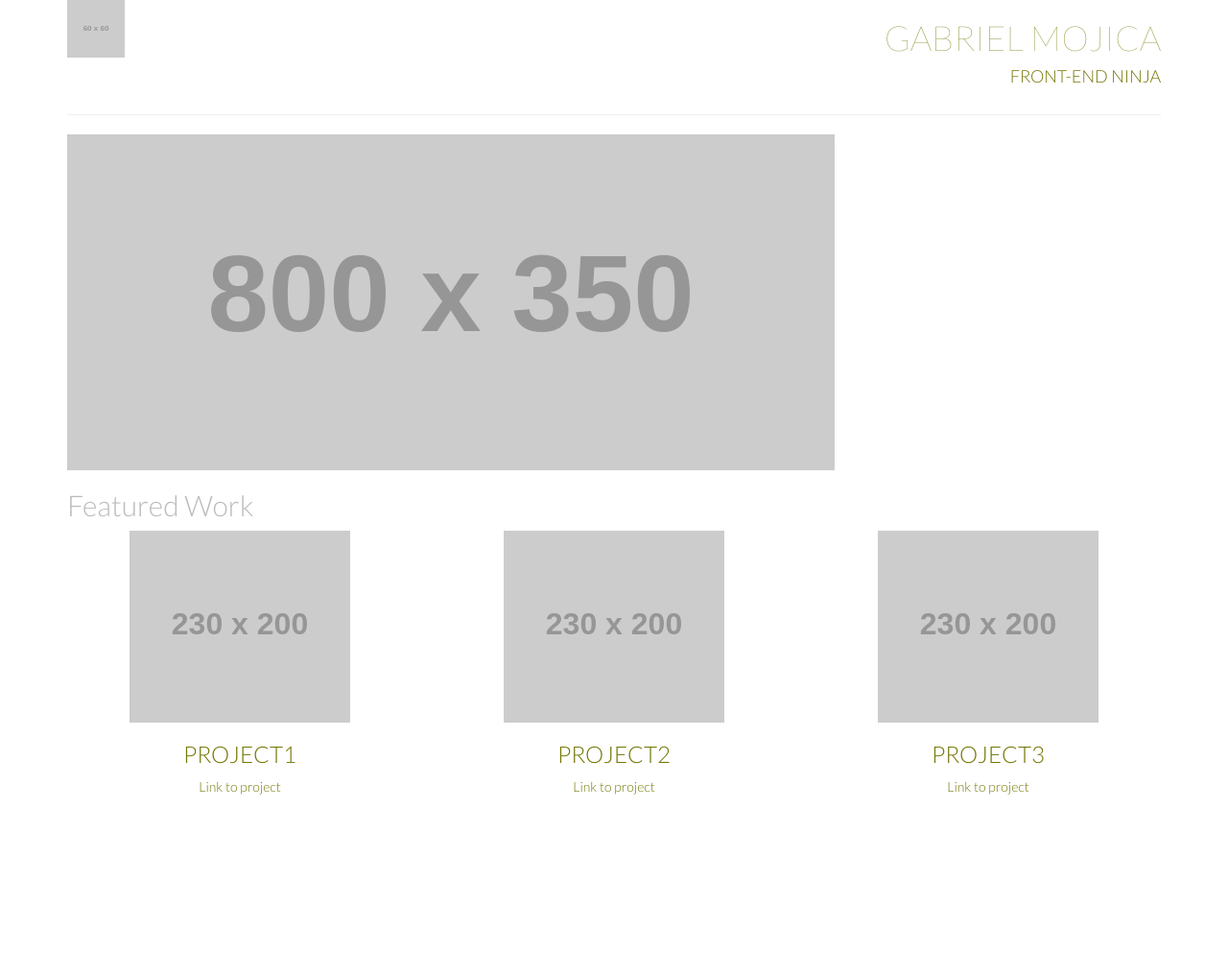
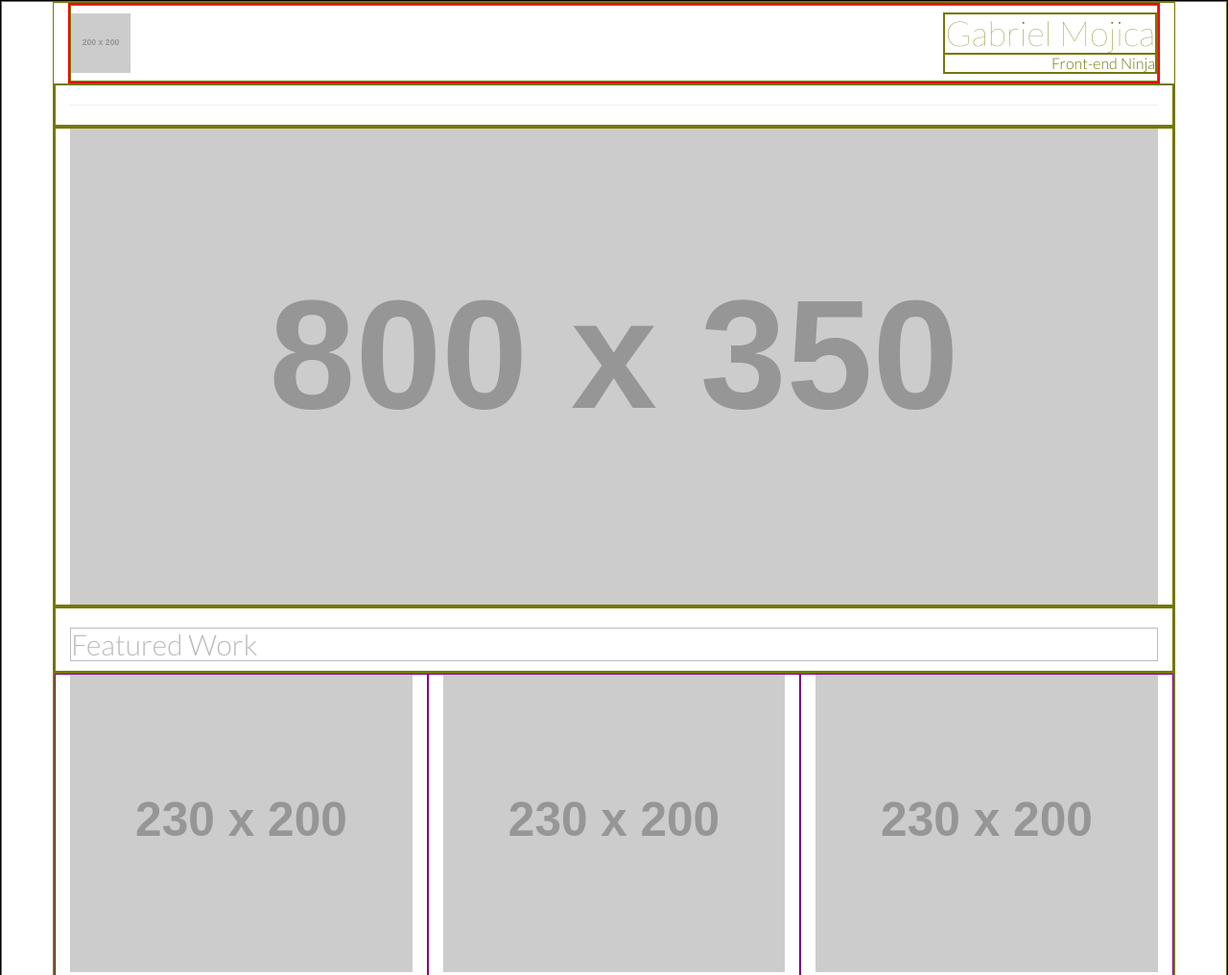
Before and after one commit to gabriel2761/Udacity-Front-End-Project-1, a plain HTML site: page index.html in a window 1280 px wide. Shown: the top 1016 px of the page at 96% size. Before the commit the page ends 840 px from the top, so only its background shows below. Drawn offline with nearby package versions, Linux system fonts and the light colour scheme; placeholder pictures from the web are drawn by us.

Commit message:
change header to flexbox

```diff
--- a/css/main.css
+++ b/css/main.css
@@ -1,3 +1,5 @@
+
+* { border: 1px solid; }
 
 body {
   font-family: sans-serif;
@@ -5,8 +7,6 @@ body {
   color: #747704;
   font-weight: 300;
 }
-
-/* Heading */
 
 .text-muted {
   color: #bcbbbb;
@@ -16,20 +16,70 @@ body {
   font-weight: 100;
 }
 
-
-
-
-/* Small devices (tablets, 768px and up) */
-@media (min-width: @screen-sm-min) {
-
+.fill-column {
+  height: auto;
+  width: 100%;
 }
 
-/* Medium devices (desktops, 992px and up) */
-@media (min-width: @screen-md-min) {
+/* Heading */
 
+header {
+  border: red 2px solid;
 }
 
-/* Large devices (large desktops, 1200px and up) */
-@media (min-width: @screen-lg-min) {
+.header-content {
+  height: 80px;
+  display: flex;
+  justify-content: space-between;
+  align-items: center;
+  text-align: right;
+}
 
+.logo {
+  margin: 10px 0;
+  height: 80%;
+  width: auto;
 }
+
+.header-content h1 {
+  font-size: 36px;
+  margin: 0;
+}
+
+.header-content h4 {
+  font-size: 16px;
+  margin: 0;
+}
+
+/* Main content */
+
+.project {
+  color: red;
+  width: 50%;
+}
+
+/* Small devices (tablets) */
+@media (min-width: 768px) {
+  .header-content h1 {
+
+  }
+
+  .project {
+    color: blue;
+  }
+}
+
+/* Medium devices (desktops) */
+@media (min-width: 992px) {
+  .project {
+    color: green;
+    width: 33.33%;
+  }
+}
+
+/* Large devices (large desktops) */
+@media (min-width: 1200px) {
+  .project {
+    color: purple;
+  }
+}
--- a/index.html
+++ b/index.html
@@ -13,15 +13,14 @@
 
 <body>
   <main class="container">
-    <header class="row">
-      <div class="col-md-6 col-sm-6 col-xs-6">
-        <img class="" src="https://placehold.it/60x60" alt="udacity logo">
+    <header>
+      <div class="header-content">
+        <img class="logo" src="https://placehold.it/200x200" alt="udacity logo">
+        <div class="header-title">
+          <h1 class="text-thin">Gabriel Mojica</h1>
+          <h4>Front-end Ninja</h4>
+        </div>
       </div>
-      <div class="col-md-6 col-sm-6 col-xs-6 text-right text-uppercase">
-        <h1 class="text-thin">Gabriel Mojica</h1>
-        <h4>Front-end Ninja</h4>
-      </div>
-
     </header>
 
     <div class="row">
@@ -32,7 +31,7 @@
 
     <div class="row">
       <div class="col-sm-12">
-        <img class="img-responsive" src="http://placehold.it/800x350" alt="main image" />
+        <img class="fill-column" src="http://placehold.it/800x350" alt="main image" />
       </div>
     </div>
 
@@ -43,21 +42,21 @@
     </div>
 
     <div class="row text-center">
-      <section class="col-sm-4">
-        <img src="http://placehold.it/230x200" alt="project1 image" />
-        <h3 class="img-responsive text-uppercase">Project1</h3>
+      <section class="project col-xs-6 col-sm-4">
+        <img class="fill-column img-responsive text-uppercase" src="http://placehold.it/230x200" alt="project1 image" />
+        <h3>Project1</h3>
         <p>Link to project</p>
       </section>
 
-      <section class="col-sm-4">
-        <img src="http://placehold.it/230x200" alt="project2 image" />
-        <h3 class="img-responsive text-uppercase">Project2</h3>
+      <section class="project col-xs-6 col-sm-4">
+        <img class="fill-column img-responsive text-uppercase" src="http://placehold.it/230x200" alt="project2 image" />
+        <h3>Project2</h3>
         <p>Link to project</p>
       </section>
 
-      <section class="col-sm-4">
-        <img src="http://placehold.it/230x200" alt="project3 image" />
-        <h3 class="img-responsive text-uppercase">Project3</h3>
+      <section class="project col-xs-6 col-sm-4">
+        <img class="fill-column text-uppercase" src="http://placehold.it/230x200" alt="project3 image" />
+        <h3>Project3</h3>
         <p>Link to project</p>
       </section>
     </div>
```
